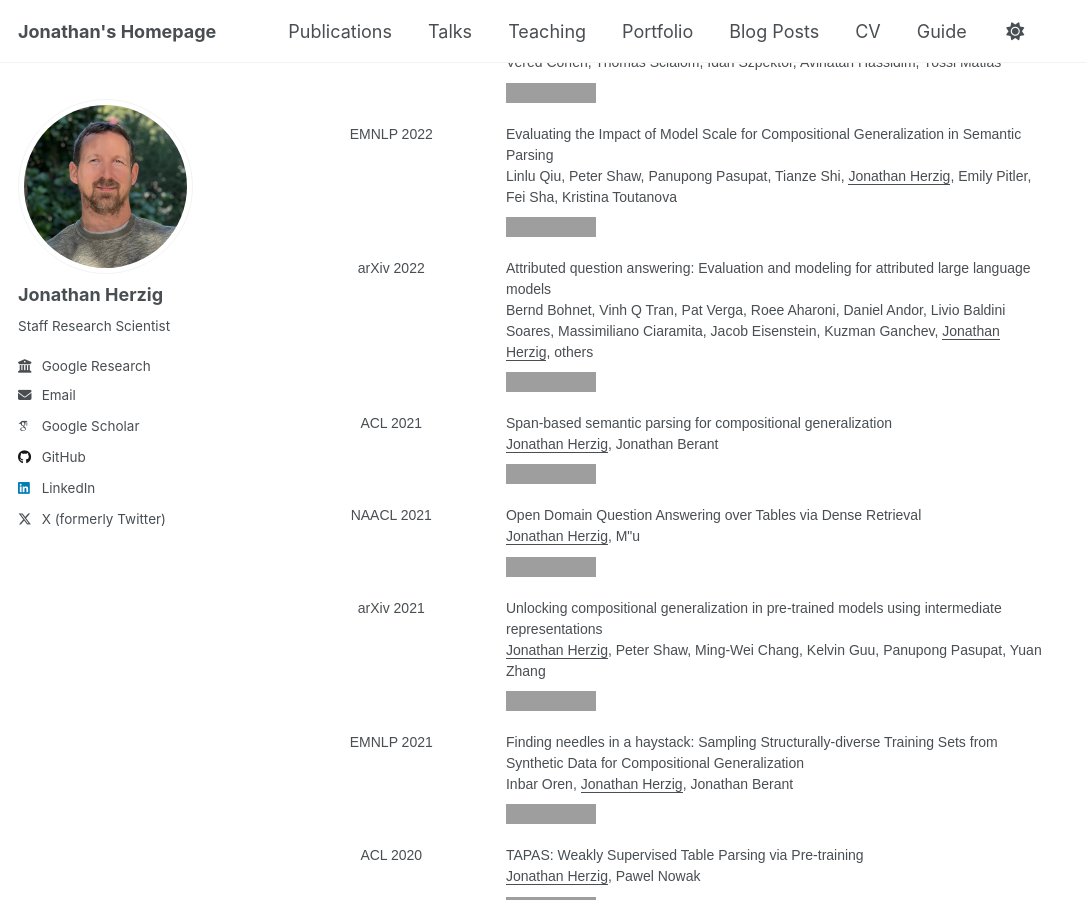
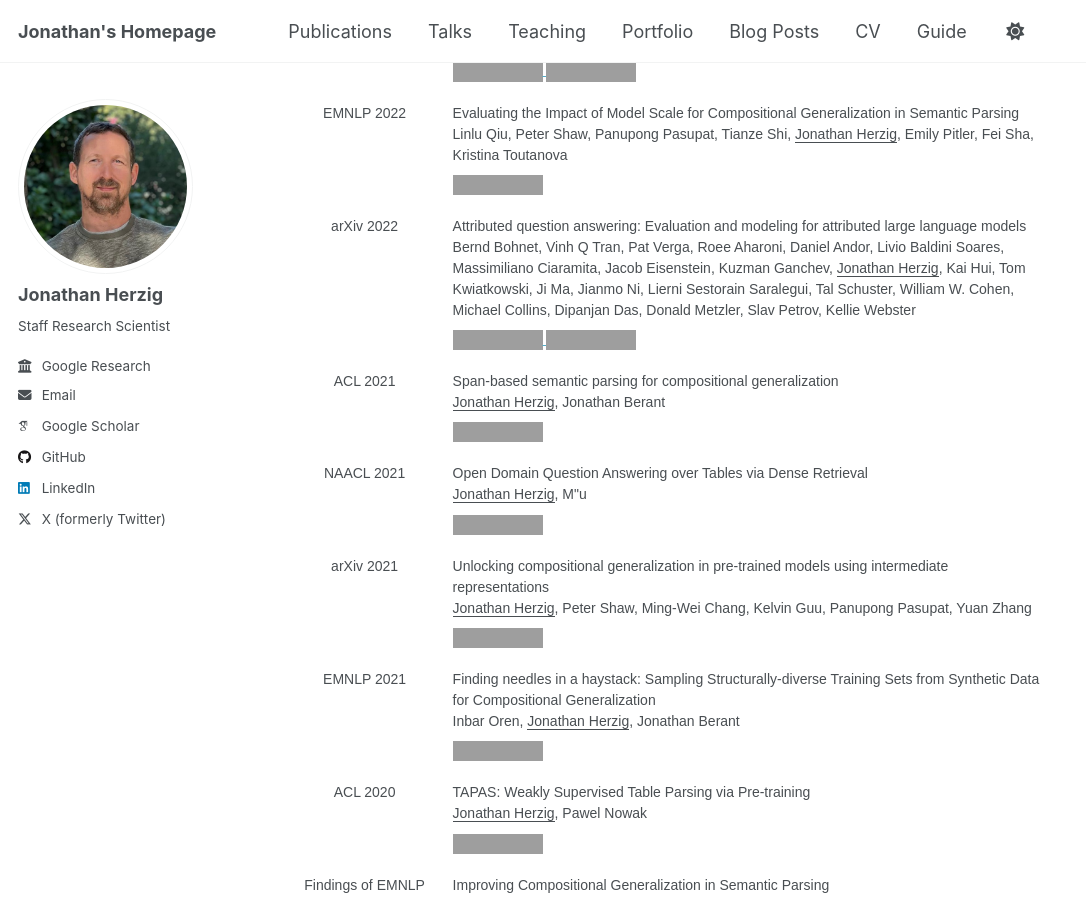
Before and after one commit to jonathanherzig/new-homepage, a Jekyll site: the page built from _pages/about.md, in a window 1280 px wide and 900 px high, scrolled down 2562 px. Shown: the whole window, without its empty margins (0-1086 px from the left). Built offline with Jekyll 4.4.1, drawn with Linux system fonts in a browser that asks for light colours; some web fonts are replaced; a script that is not in the unit is left out; grey boxes are pictures that could not be loaded.

Commit message:
Update publications.yml

```diff
--- a/_data/publications.yml
+++ b/_data/publications.yml
@@ -102,18 +102,25 @@
 - venue: "NAACL 2022"
   title: "Learning To Retrieve Prompts for In-Context Learning"
   authors: "Ohad Rubin, <u>Jonathan Herzig</u>, Jonathan Berant"
+  pdf: "https://arxiv.org/pdf/2112.08633"
+  github: "https://github.com/OhadRubin/EPR"
 
 - venue: "NAACL 2022"
   title: "TRUE: Re-evaluating Factual Consistency Evaluation"
   authors: "Or Honovich, Roee Aharoni, <u>Jonathan Herzig</u>, Hagai Taitelbaum, Doron Kukliansy, Vered Cohen, Thomas Scialom, Idan Szpektor, Avinatan Hassidim, Yossi Matias"
+  pdf: "https://arxiv.org/pdf/2204.04991"
+  github: "http://www.github.com/google-research/true"
 
 - venue: "EMNLP 2022"
   title: "Evaluating the Impact of Model Scale for Compositional Generalization in Semantic Parsing"
   authors: "Linlu Qiu, Peter Shaw, Panupong Pasupat, Tianze Shi, <u>Jonathan Herzig</u>, Emily Pitler, Fei Sha, Kristina Toutanova"
+  pdf: "https://arxiv.org/pdf/2205.12253"
 
 - venue: "arXiv 2022"
   title: "Attributed question answering: Evaluation and modeling for attributed large language models"
-  authors: "Bernd Bohnet, Vinh Q Tran, Pat Verga, Roee Aharoni, Daniel Andor, Livio Baldini Soares, Massimiliano Ciaramita, Jacob Eisenstein, Kuzman Ganchev, <u>Jonathan Herzig</u>, others"
+  authors: "Bernd Bohnet, Vinh Q Tran, Pat Verga, Roee Aharoni, Daniel Andor, Livio Baldini Soares, Massimiliano Ciaramita, Jacob Eisenstein, Kuzman Ganchev, <u>Jonathan Herzig</u>, Kai Hui, Tom Kwiatkowski, Ji Ma, Jianmo Ni, Lierni Sestorain Saralegui, Tal Schuster, William W. Cohen, Michael Collins, Dipanjan Das, Donald Metzler, Slav Petrov, Kellie Webster"
+  pdf: "https://arxiv.org/pdf/2212.08037"
+  github: "https://github.com/google-research-datasets/Attributed-QA"
 
 - venue: "ACL 2021"
   title: "Span-based semantic parsing for compositional generalization"
```
